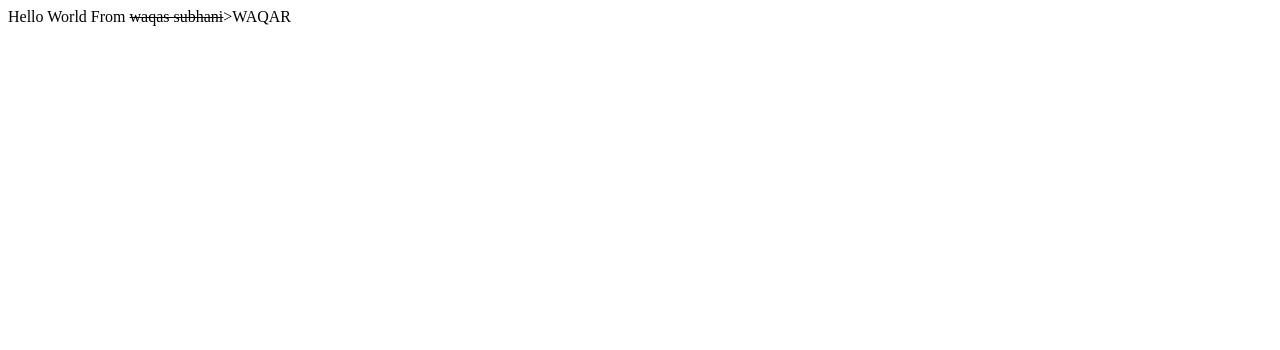
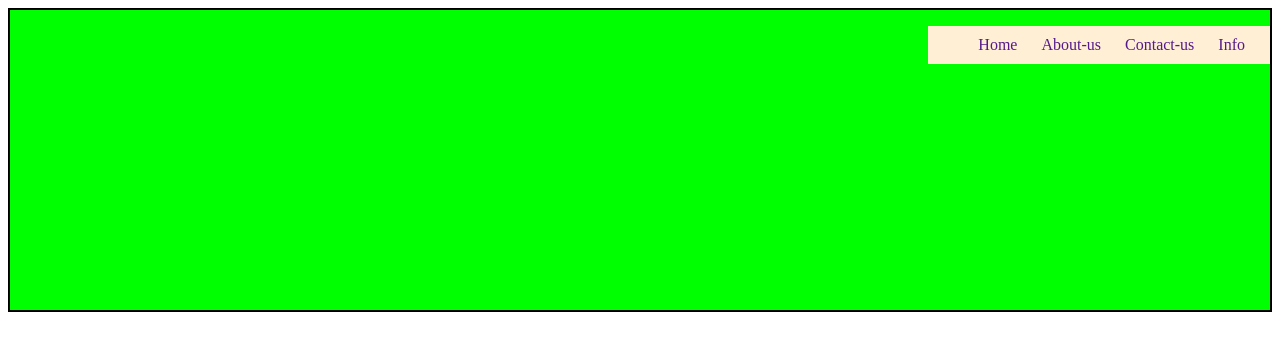
Before and after one commit to waq77/bootcamp2020, a plain HTML site: page index.html in a window 1280 px wide. Drawn offline with Linux system fonts and the light colour scheme.

Commit message:
header added

```diff
--- /dev/null
+++ b/first.css
@@ -0,0 +1,22 @@
+.header{
+    background-color: lime;
+    height: 300px;
+    border: 2px solid black;
+    color: black;
+}
+
+.menu ul{
+float: right;
+list-style: none;
+padding-right: 15px;
+background: papayawhip;
+}
+.menu ul li{
+display: inline-block;
+padding: 5px;
+margin: 5px;
+
+}
+.menu ul li a{
+    text-decoration: none;
+}
--- a/index.html
+++ b/index.html
@@ -3,9 +3,22 @@
 <head>
     <meta charset="UTF-8">
     <meta name="viewport" content="width=device-width, initial-scale=1.0">
+    <link rel="stylesheet" href="first.css">
     <title>First Example</title>
 </head>
 <body>
-    <div>Hello World From <s>waqas subhani</s>>WAQAR</div>
+
+        <div class="header">
+            <div class="menu">
+            <ul>
+                <li><a href="">Home</a></li>
+                <li><a href="">About-us</a></li>
+                <li><a href="">Contact-us</a></li>
+                <li><a href="">Info</a></li>
+            </ul>
+
+            </div>
+        </div>
+
 </body>
 </html>
```
